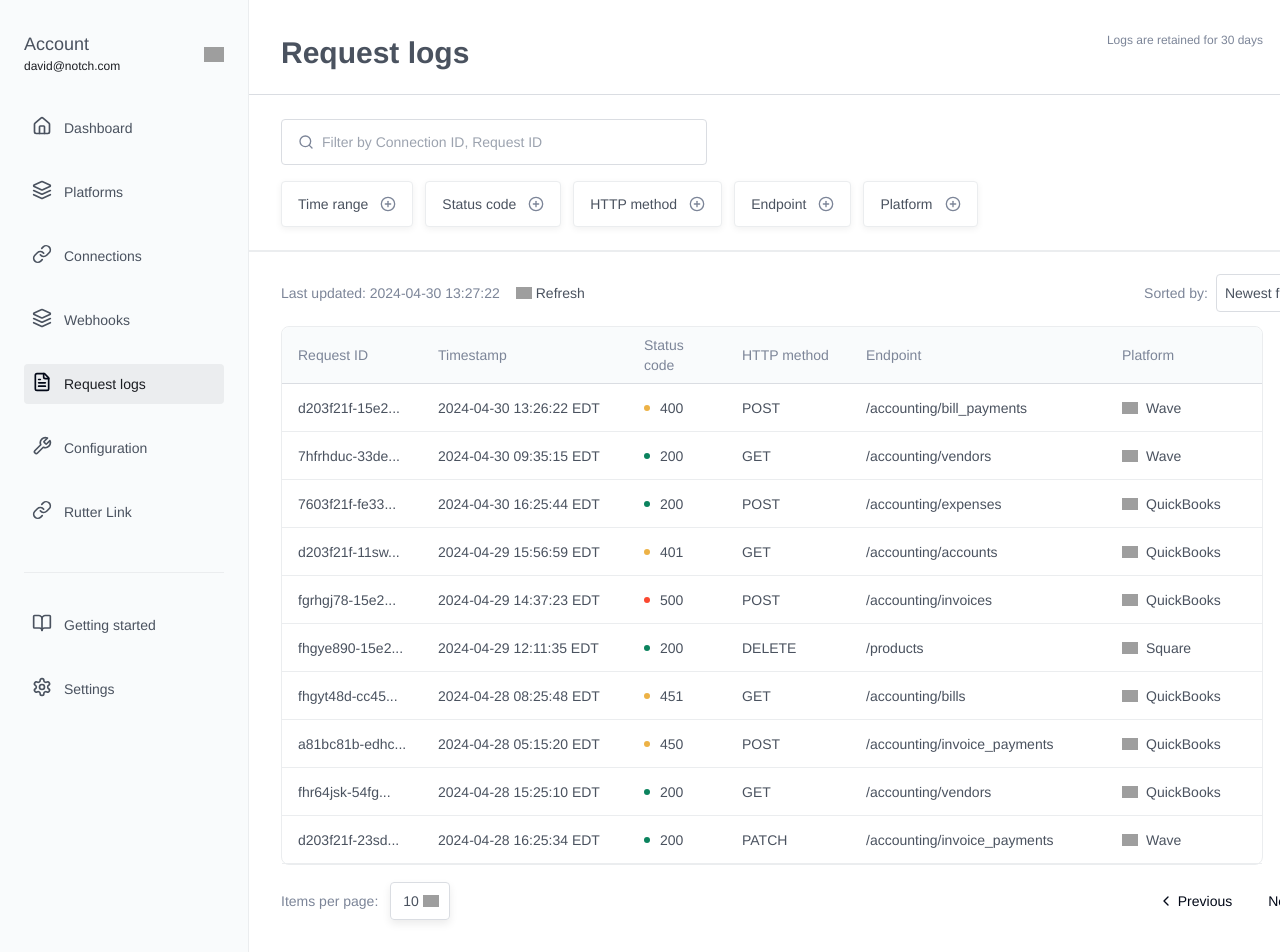
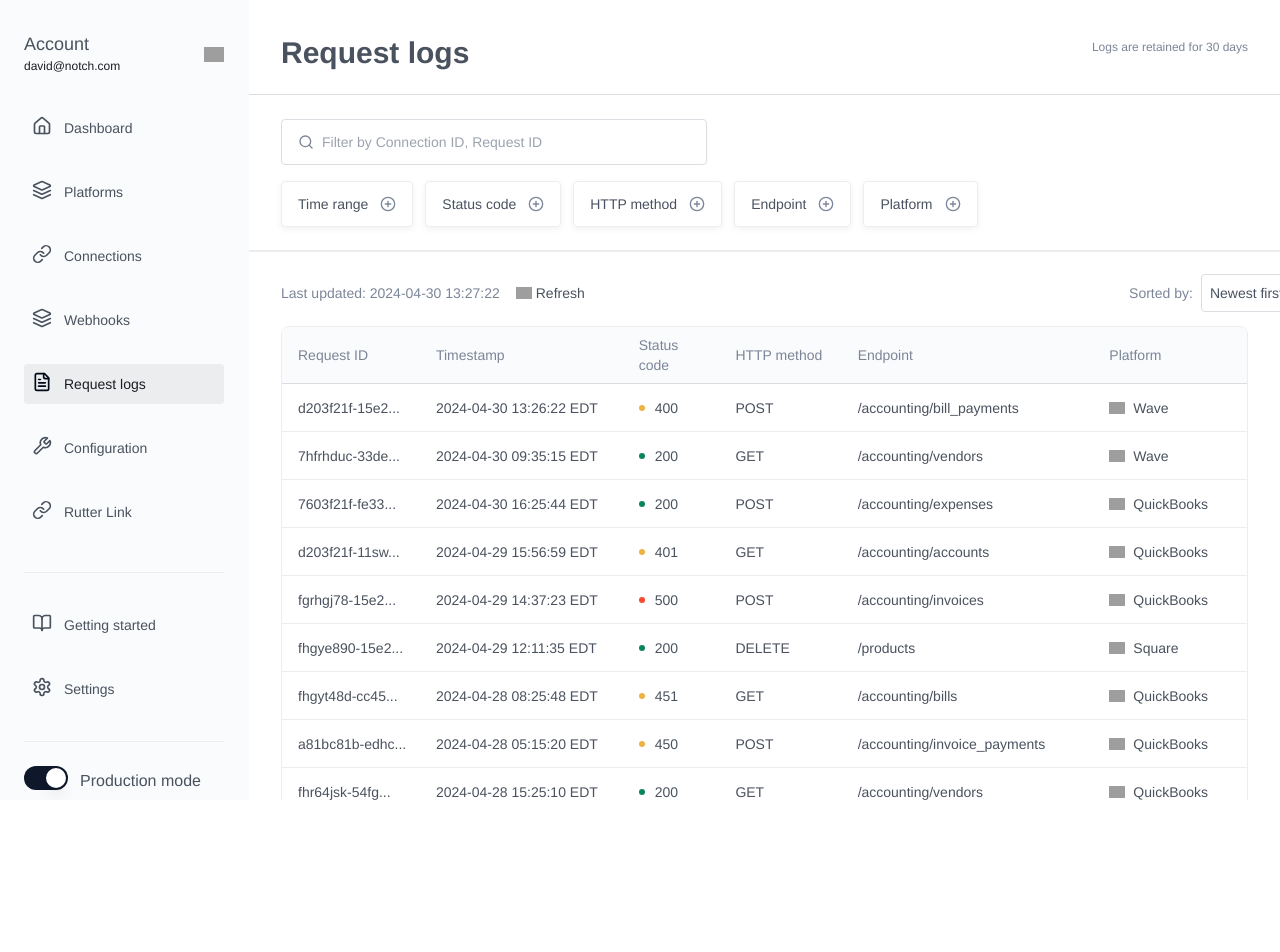
Before and after one commit to jadenguyenux/figma-ui-replicator-49, a React (Vite) app: page / in a window 1280 px wide. Shown: the top 952 px of the page. After the commit the page ends 800 px from the top, so only its background shows below. Built offline with nearby package versions, Linux system fonts and the light colour scheme; grey boxes are pictures that could not be loaded; a web font is replaced by a local one.

Commit message:
Fix: Resolve table and pagination issues
This commit addresses the issues with the table and pagination components.

```diff
--- a/src/components/request-logs/LogsTable.tsx
+++ b/src/components/request-logs/LogsTable.tsx
@@ -1,3 +1,4 @@
+
 import React, { useState } from "react";
 import TableRow from "./TableRow";
 import type { LogEntry } from "./TableRow";
@@ -125,7 +126,7 @@ const LogsTable: React.FC = () => {
   return (
     <>
       <div className="border shrink-0 h-px bg-[#EBEDEF] mt-[23px] border-[rgba(235,237,239,1)] border-solid max-md:max-w-full" />
-      <div className="flex w-full max-w-[1126px] items-stretch gap-5 text-sm font-medium leading-none flex-wrap justify-between mt-[22px] mx-8 max-md:max-w-full max-md:mr-2.5">
+      <div className="flex w-full items-stretch gap-5 text-sm font-medium leading-none flex-wrap justify-between mt-[22px] mx-8 max-md:max-w-full max-md:mr-2.5">
         <div className="items-center flex gap-4 my-auto">
           <div className="text-[#7C8598] text-sm font-medium self-stretch gap-2 my-auto">
             Last updated: {lastUpdated}
@@ -164,9 +165,9 @@ const LogsTable: React.FC = () => {
           </div>
         </div>
       </div>
-      <div className="border border-[#EBEDEF] bg-white mt-3.5 mx-8 rounded-lg border-solid max-md:max-w-full max-md:mr-2.5">
-        <div className="flex items-center min-h-[48px] w-full max-w-[1126px] text-sm text-[#7C8598] font-medium bg-[#F9FBFC] border-b border-[#DADDE2] rounded-t-lg max-md:max-w-full">
-          <div className="flex items-start justify-start w-[140px] px-4 py-2">
+      <div className="border border-[#EBEDEF] bg-white mt-3.5 mx-8 rounded-lg border-solid max-md:max-w-full">
+        <div className="flex items-center min-h-[48px] w-full text-sm text-[#7C8598] font-medium bg-[#F9FBFC] border-b border-[#DADDE2] rounded-t-lg max-md:max-w-full">
+          <div className="flex items-start justify-start w-[140px] px-4 py-2 whitespace-nowrap">
             Request ID
           </div>
           <div className="flex items-start justify-start w-[206px] px-4 py-2">
@@ -190,12 +191,12 @@ const LogsTable: React.FC = () => {
           <TableRow key={index} log={log} />
         ))}
       </div>
-      <div className="flex w-full max-w-[1126px] items-center justify-between mt-4 mx-8 mb-6 max-md:max-w-full">
+      <div className="flex w-full items-center justify-between mt-4 mx-8 mb-6 max-md:max-w-full">
         <div className="flex items-center h-10 gap-3">
           <div className="text-[#7C8598] text-sm font-medium whitespace-nowrap">
             Items per page:
           </div>
-          <div className="rounded border border-[#DADDE2] shadow-[0px_4px_8px_0px_rgba(0,0,0,0.08)] flex items-center text-[#4A525F] px-3 py-2 border-solid cursor-pointer hover:border-[#999] min-w-[60px] justify-between">
+          <div className="rounded border border-[#DADDE2] shadow-[0px_4px_8px_0px_rgba(0,0,0,0.08)] flex items-center text-[#4A525F] px-3 py-2 border-solid cursor-pointer hover:border-[#999] min-w-[80px] justify-between">
             <div className="text-[#4A525F] text-sm font-medium">
               {itemsPerPage}
             </div>
--- a/src/components/request-logs/RequestLogsTableView.tsx
+++ b/src/components/request-logs/RequestLogsTableView.tsx
@@ -8,17 +8,17 @@ import LogsTable from "./LogsTable";
 const RequestLogsTableView: React.FC = () => {
   return (
     <div className="overflow-hidden bg-white w-full">
-      <div className="flex max-md:flex-col max-md:items-stretch">
+      <div className="flex max-md:flex-col max-md:items-stretch h-screen">
         <div className="w-[249px] max-md:w-full">
           <Sidebar />
         </div>
-        <div className="flex-1 max-md:w-full">
+        <div className="flex-1 overflow-y-auto">
           <div className="flex w-full flex-col items-stretch max-md:max-w-full">
             <div className="content-start flex-wrap border-b-[color:var(--Border-Secondary,#DADDE2)] flex w-full p-8 border-b border-solid max-md:max-w-full max-md:px-5">
-              <div className="text-[#4A525F] text-3xl font-extrabold leading-[1.4] self-stretch flex-1 shrink basis-[0%] min-w-60 h-[30px] gap-2.5 grow w-[387px]">
+              <div className="text-[#4A525F] text-3xl font-extrabold leading-[1.4] self-stretch flex-1 shrink basis-[0%] min-w-60 h-[30px] gap-2.5 grow">
                 Request logs
               </div>
-              <div className="text-[#7C8598] text-xs font-medium leading-[20px)]">
+              <div className="text-[#7C8598] text-xs font-medium leading-[20px] self-center">
                 Logs are retained for 30 days
               </div>
             </div>
--- a/src/components/request-logs/Sidebar.tsx
+++ b/src/components/request-logs/Sidebar.tsx
@@ -6,9 +6,9 @@ import { Switch } from "@/components/ui/switch";
 const Sidebar: React.FC = () => {
   return (
     <div className="items-stretch flex grow overflow-hidden w-full bg-[#F9FBFC] p-0">
-      <div className="min-w-60 w-[249px]">
-        <div className="flex w-full justify-between flex-1 h-full">
-          <div className="min-w-60 min-h-[1024px] w-full flex-1 shrink basis-[0%] p-0">
+      <div className="min-w-60 w-[249px] flex flex-col justify-between h-full">
+        <div className="flex w-full justify-between flex-1">
+          <div className="min-w-60 w-full flex-1 shrink basis-[0%] p-0">
             <div className="w-full font-medium gap-[24px] pt-8 pb-4 px-6">
               <div className="items-center flex w-full whitespace-nowrap mb-8">
                 <div className="self-stretch flex w-full gap-[40px_66px] justify-between flex-1 shrink basis-[0%] my-auto">
@@ -112,24 +112,22 @@ const Sidebar: React.FC = () => {
           <div className="flex min-h-px w-full bg-[#EBEDEF]" />
         </div>
 
-        {/* Production Mode Toggle and Rutter Logo */}
-        <div className="flex flex-col w-full max-w-[249px] pt-8 pb-8 px-6">
-          <div className="flex flex-col w-full gap-6">
+        {/* Production Mode Toggle and Rutter Logo - Fixed positioning at bottom */}
+        <div className="w-full px-6 py-6 mt-auto">
           {/* Production Mode Toggle */}
           <div className="items-center flex w-full mb-6">
-              <div className="items-center self-stretch flex w-full gap-3">
-                <Switch className="bg-[#100218]" defaultChecked>
-                  <ToggleRight className="h-4 w-4 text-white" />
-                </Switch>
-                <div className="text-[#4A525F] text-base font-medium leading-[24px]">
+            <div className="flex items-center gap-3 w-full">
+              <div className="relative">
+                <Switch id="production-mode" className="bg-[#100218]" defaultChecked />
+              </div>
+              <label htmlFor="production-mode" className="text-[#4A525F] text-base font-medium leading-[24px] cursor-pointer">
                 Production mode
-                </div>
+              </label>
             </div>
           </div>
 
           {/* Rutter Logo */}
-            <div className="flex w-full flex-col pb-8">
-              <div className="flex items-center gap-1">
+          <div className="flex w-full pt-2 pb-4">
             <svg width="81" height="20" viewBox="0 0 81 20" fill="none" xmlns="http://www.w3.org/2000/svg">
               <path d="M2.69946 19.3198L0 1.91974H3.46073L5.30296 15.4791L8.76369 1.91974H11.6518L15.1125 15.4791L16.9548 1.91974H20.4155L17.7161 19.3198H14.3514L10.4909 5.76046H9.92461L6.06413 19.3198H2.69946Z" fill="#100218"/>
               <path d="M28.9974 19.7443C26.915 19.7443 25.1687 19.0474 23.7587 17.6535C22.3486 16.2596 21.6436 14.532 21.6436 12.4708C21.6436 10.4097 22.3486 8.68213 23.7587 7.28821C25.1687 5.89429 26.915 5.19733 28.9974 5.19733C31.0798 5.19733 32.8261 5.89429 34.2362 7.28821C35.6462 8.68213 36.3513 10.4097 36.3513 12.4708C36.3513 14.532 35.6462 16.2596 34.2362 17.6535C32.8261 19.0474 31.0798 19.7443 28.9974 19.7443ZM28.9974 17.017C30.1584 17.017 31.1713 16.6334 32.0361 15.866C32.901 15.0987 33.3334 13.9134 33.3334 12.4708C33.3334 11.0283 32.901 9.84296 32.0361 8.91116C31.1713 8.04383 30.1584 7.60186 28.9974 7.60186C27.8364 7.60186 26.8235 8.04383 25.9586 8.91116C25.0938 9.84296 24.6614 11.0283 24.6614 12.4708C24.6614 13.9134 25.0938 15.0987 25.9586 15.866C26.8235 16.6334 27.8364 17.017 28.9974 17.017Z" fill="#100218"/>
@@ -141,9 +139,7 @@ const Sidebar: React.FC = () => {
           </div>
         </div>
       </div>
-        </div>
-      </div>
-      <div className="flex w-px shrink-0 h-[1024px] bg-[#EBEDEF]" />
+      <div className="flex w-px shrink-0 h-full bg-[#EBEDEF]" />
     </div>
   );
 };
```
Lines whose indentation alone changed are shown as unchanged.
